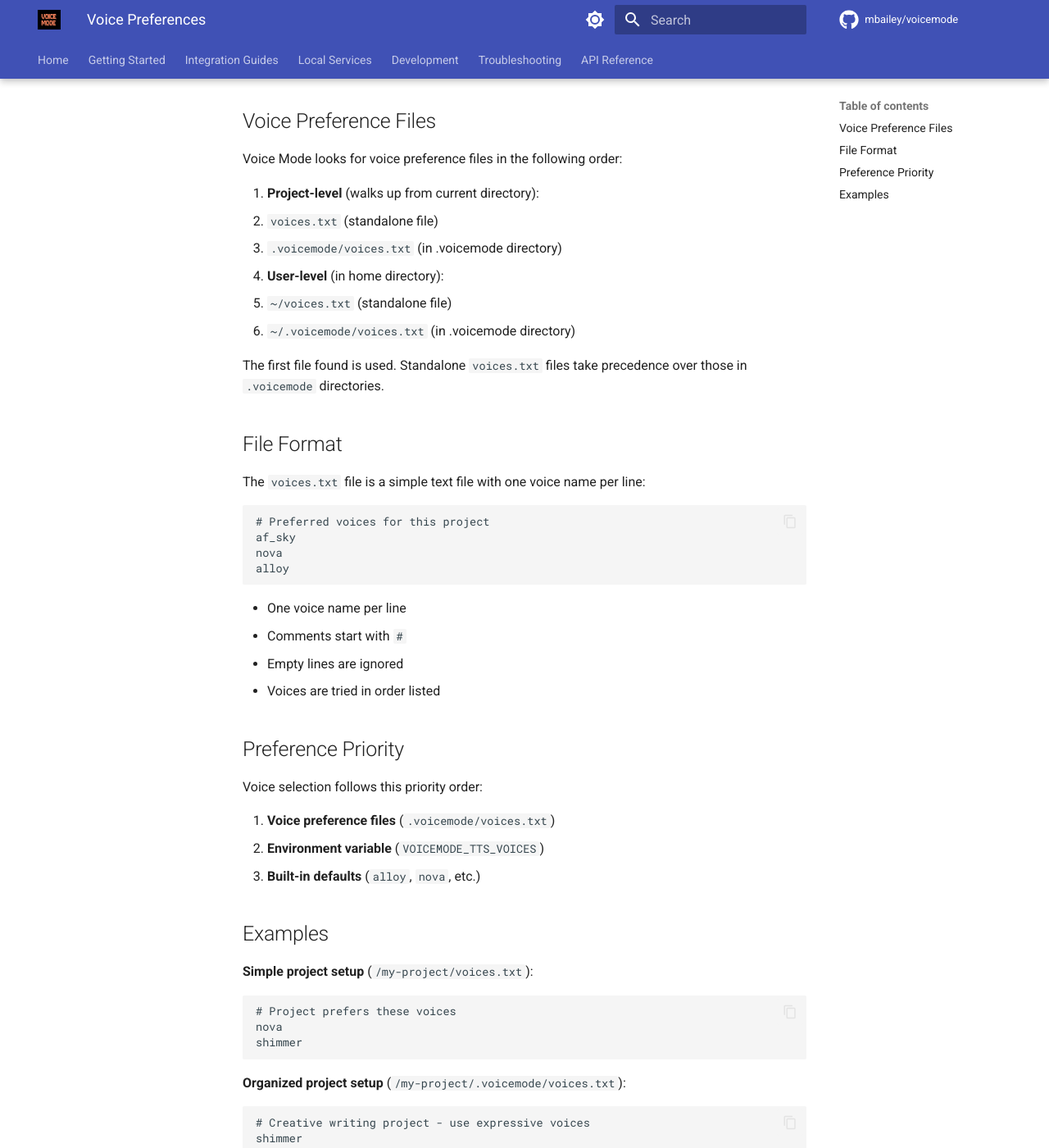
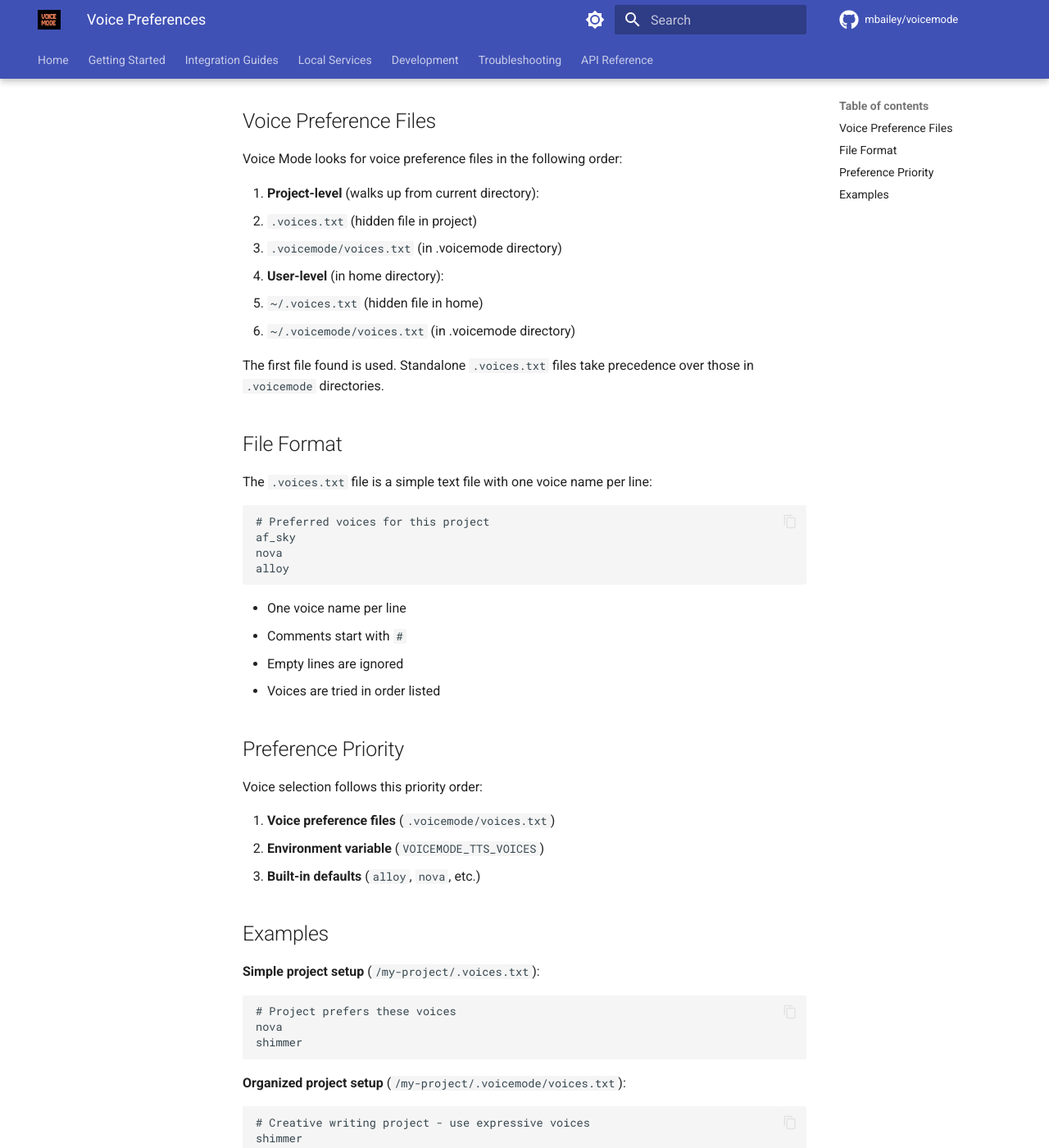
Before and after one commit to x85446/voicemode, an MkDocs documentation site: the page built from docs/configuration/voice-preferences.md, in a window 1280 px wide and 1400 px high, scrolled down 214 px. Shown: the whole window at 82% size. Built offline with MkDocs 1.6.1 and Material for MkDocs 9.7.7, drawn with Linux system fonts in a browser that asks for light colours; comment, search, counter and statistics services are not loaded; some of the changed text lies outside the part shown.

Commit message:
feat\!: Change voice preference files to hidden .voices.txt
BREAKING CHANGE: Voice preference files renamed from voices.txt to .voices.txt

- Changed standalone files from voices.txt to .voices.txt
- Files in .voicemode directories remain as voices.txt
- Hidden files prevent cluttering project directories
- Update documentation to reflect the new naming

Users with existing voices.txt files will need to rename them to
.voices.txt for voice preferences to be recognized.

🤖 Generated with [Claude Code](https://claude.ai/code)

Co-Authored-By: Claude <noreply@anthropic.com>

````diff
--- a/docs/configuration/voice-preferences.md
+++ b/docs/configuration/voice-preferences.md
@@ -7,17 +7,17 @@ Voice Mode supports file-based voice preferences that allow you to set preferred
 Voice Mode looks for voice preference files in the following order:
 
 1. **Project-level** (walks up from current directory):
-   - `voices.txt` (standalone file)
+   - `.voices.txt` (hidden file in project)
    - `.voicemode/voices.txt` (in .voicemode directory)
 2. **User-level** (in home directory):
-   - `~/voices.txt` (standalone file)
+   - `~/.voices.txt` (hidden file in home)
    - `~/.voicemode/voices.txt` (in .voicemode directory)
 
-The first file found is used. Standalone `voices.txt` files take precedence over those in `.voicemode` directories.
+The first file found is used. Standalone `.voices.txt` files take precedence over those in `.voicemode` directories.
 
 ## File Format
 
-The `voices.txt` file is a simple text file with one voice name per line:
+The `.voices.txt` file is a simple text file with one voice name per line:
 
 ```
 # Preferred voices for this project
@@ -41,7 +41,7 @@ Voice selection follows this priority order:
 
 ## Examples
 
-**Simple project setup** (`/my-project/voices.txt`):
+**Simple project setup** (`/my-project/.voices.txt`):
 ```
 # Project prefers these voices
 nova
@@ -55,11 +55,11 @@ shimmer
 fable
 ```
 
-**User default voices** (`~/voices.txt` or `~/.voicemode/voices.txt`):
+**User default voices** (`~/.voices.txt` or `~/.voicemode/voices.txt`):
 ```
 # My preferred voices
 af_sky  # Kokoro voice when available
 nova    # Fallback to OpenAI
 ```
 
-This allows teams to share voice preferences via version control while individual users can override with their own preferences. The standalone `voices.txt` option provides a simpler setup for projects that don't need a full `.voicemode` directory.
+This allows teams to share voice preferences via version control while individual users can override with their own preferences. The standalone `.voices.txt` option provides a simpler setup for projects that don't need a full `.voicemode` directory.
````
Also changed, not shown: CHANGELOG.md (+3 -0 lines), 1 other file.
